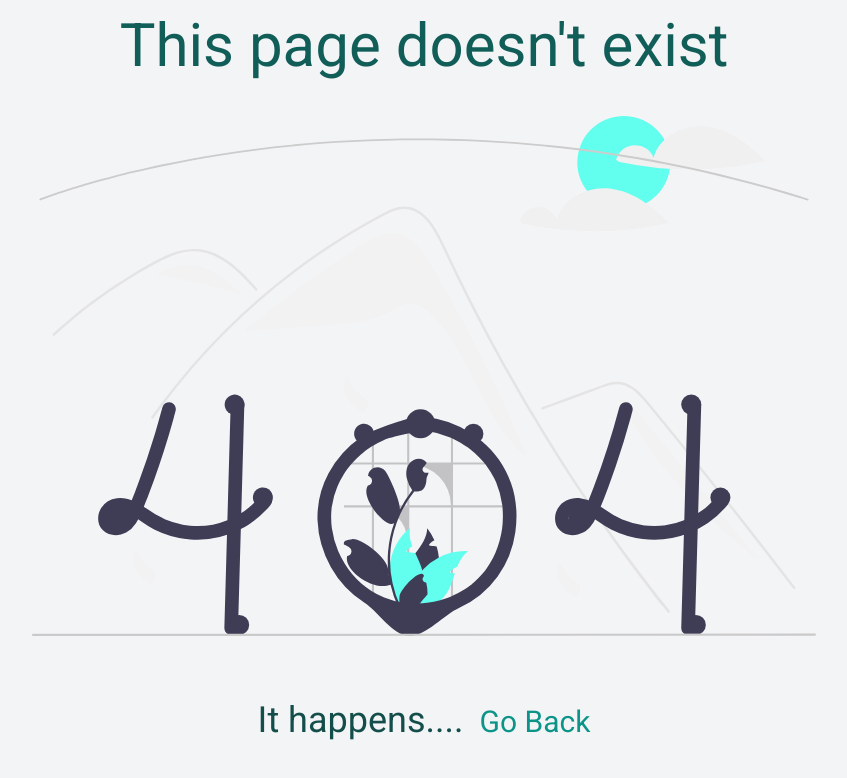
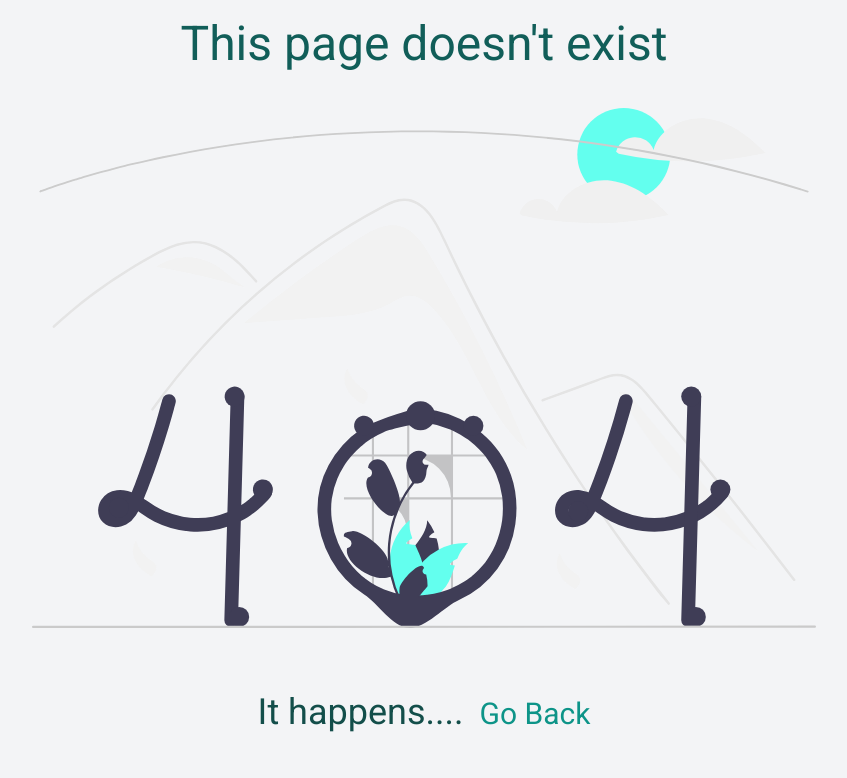
Before and after one commit to hopeVaughn/p2p, a React (Vite) app in the folder apps/client/: page / in a window 1280 px wide. Shown: the top 778 px of the page, without its empty margins (216-1063 px from the left). Built offline with nearby package versions, Linux system fonts and the light colour scheme.

Commit message:
change font size for error pages

```diff
--- a/apps/client/src/Pages/Error.tsx
+++ b/apps/client/src/Pages/Error.tsx
@@ -4,7 +4,7 @@ import { server_down } from '../assets';
 const Error: React.FC = () => {
   return (
     <main className='flex flex-col items-center justify-center bg-gray-100 min-h-screen text-center md:px-0 relative'>
-      <h1 className='text-6xl text-teal-800 mt-4 text-center pb-10 w-full'>Somethings Wrong!</h1>
+      <h1 className='text-5xl text-teal-800 mt-4 text-center pb-10 w-full'>Somethings Wrong!</h1>
       <img src={server_down} className='mx-auto max-w-full h-[65vh]' alt="server_down" />
       <p className='text-4xl md:py-16 text-teal-900 text-center w-full'>We're working on it!
         <a href="#" className='pl-4 text-3xl text-teal-600 text-center w-full'>Go Back</a>
--- a/apps/client/src/Pages/PageNotFound.tsx
+++ b/apps/client/src/Pages/PageNotFound.tsx
@@ -4,7 +4,7 @@ import { page_not_found } from '../assets';
 const PageNotFound: React.FC = () => {
   return (
     <main className='flex flex-col items-center justify-center bg-gray-100 min-h-screen text-center md:px-0 relative'>
-      <h1 className='text-6xl  text-teal-800 mt-4 text-center pb-10 w-full'>This page doesn't exist</h1>
+      <h1 className='text-5xl  text-teal-800 mt-4 text-center pb-10 w-full'>This page doesn't exist</h1>
       <img src={page_not_found} className='mx-auto max-w-full h-[65vh]' alt="age_not_found" />
       <p className='text-4xl md:py-16 text-teal-900 text-center w-full'>It happens....
         <a href="#" className='pl-4 text-3xl text-teal-600 text-center w-full'>Go Back</a>
```
